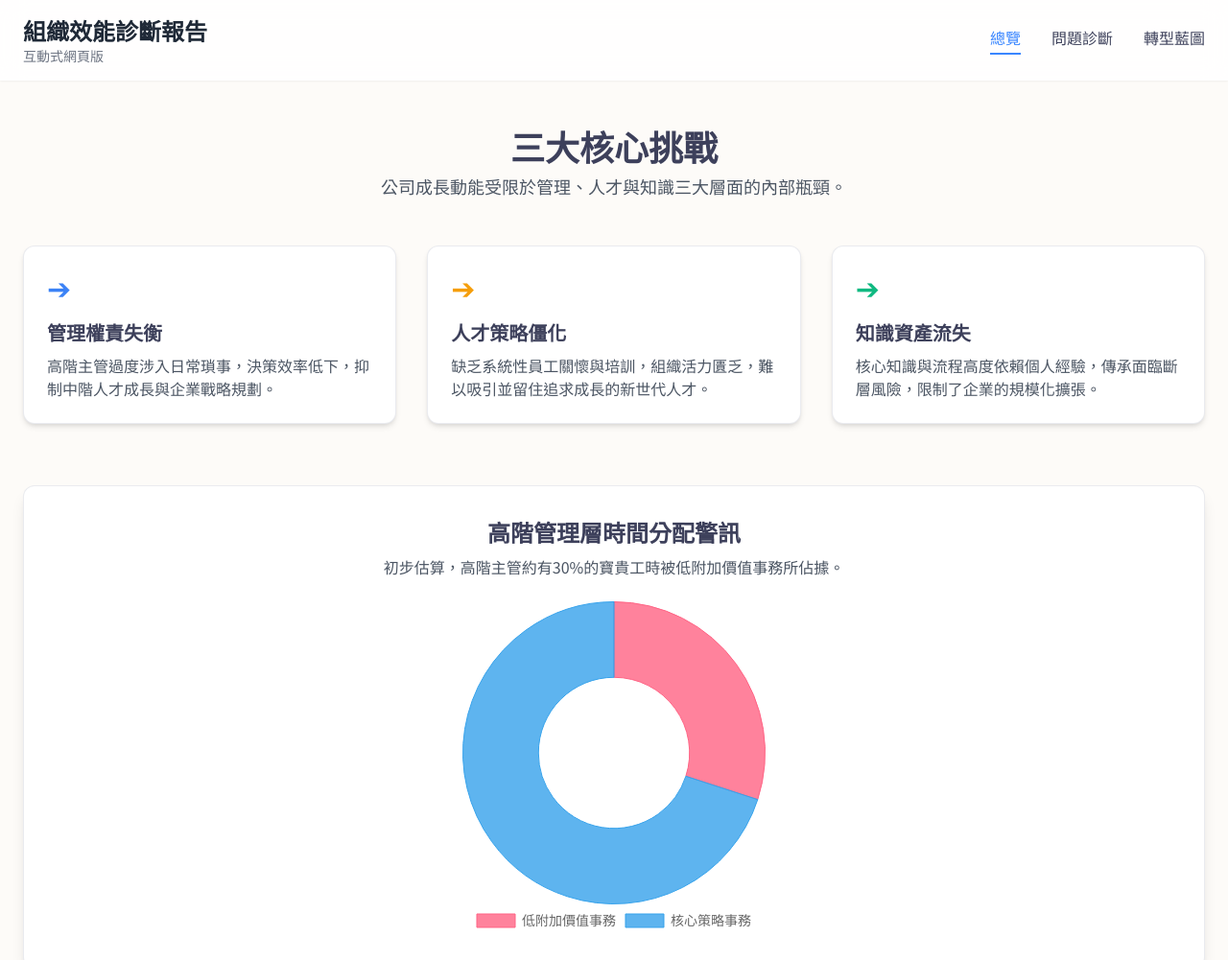
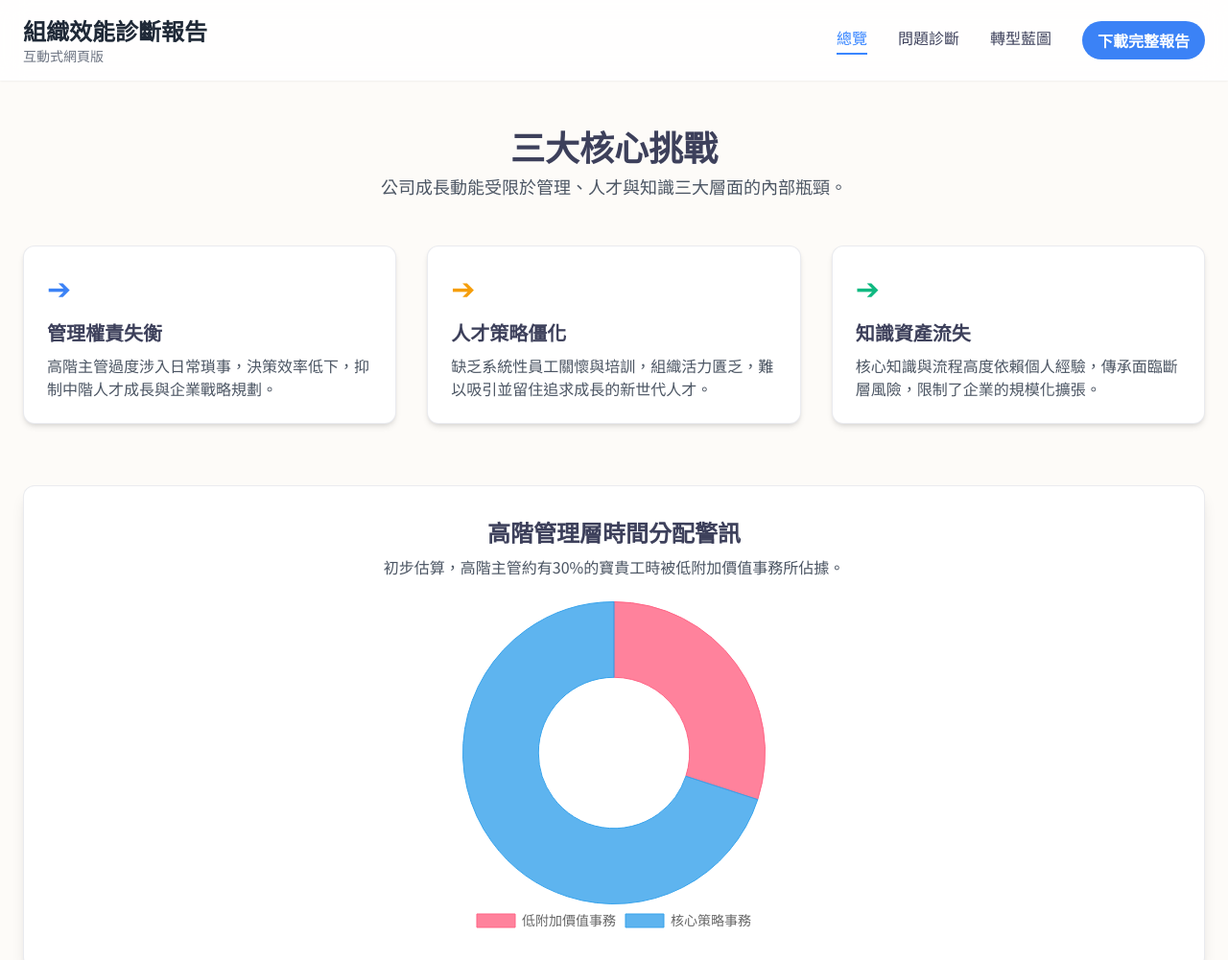
Before and after one commit to zxc5118690/interactive-report, a website: page index.html in a window 1280 px wide. Shown: the top 1001 px of the page at 96% size. Drawn offline with nearby package versions, Linux system fonts and the light colour scheme.

Commit message:
Update index.html

```diff
--- a/index.html
+++ b/index.html
@@ -61,10 +61,15 @@
                 <h1 class="text-xl md:text-2xl font-bold text-gray-800">組織效能診斷報告</h1>
                 <p class="text-sm text-gray-500">互動式網頁版</p>
             </div>
-            <div class="hidden md:flex space-x-8">
-                <a href="#overview" class="nav-link active font-medium pb-1">總覽</a>
-                <a href="#diagnosis" class="nav-link font-medium pb-1">問題診斷</a>
-                <a href="#blueprint" class="nav-link font-medium pb-1">轉型藍圖</a>
+            <div class="flex items-center space-x-8">
+                <div class="hidden md:flex space-x-8">
+                    <a href="#overview" class="nav-link active font-medium pb-1">總覽</a>
+                    <a href="#diagnosis" class="nav-link font-medium pb-1">問題診斷</a>
+                    <a href="#blueprint" class="nav-link font-medium pb-1">轉型藍圖</a>
+                </div>
+                <a href="https://drive.google.com/file/d/1Yo27dNfvWhEypx-DojTncud2SGcFfO9z/view?usp=drive_link" target="_blank" rel="noopener noreferrer" class="bg-blue-500 hover:bg-blue-600 text-white font-bold py-2 px-4 rounded-full transition-colors duration-300">
+                    下載完整報告
+                </a>
             </div>
         </nav>
     </header>
```
